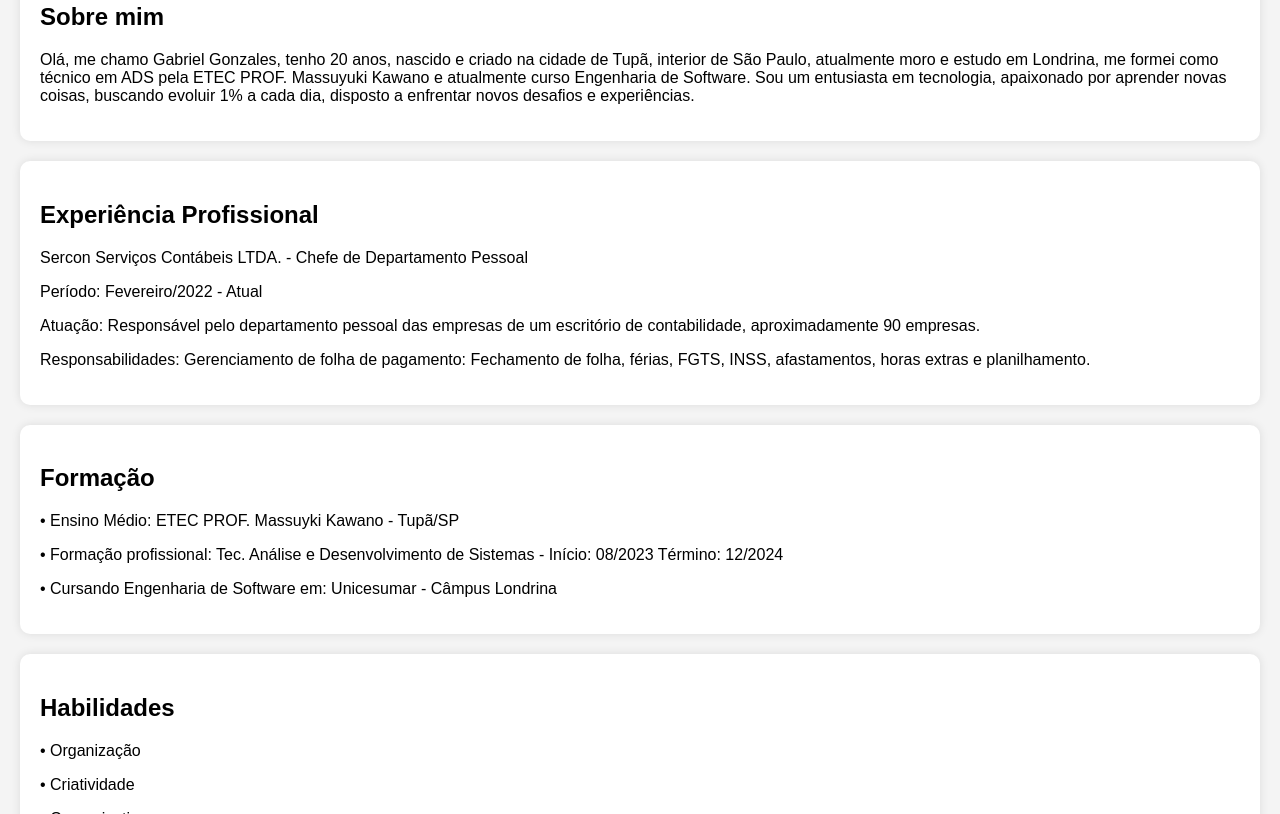
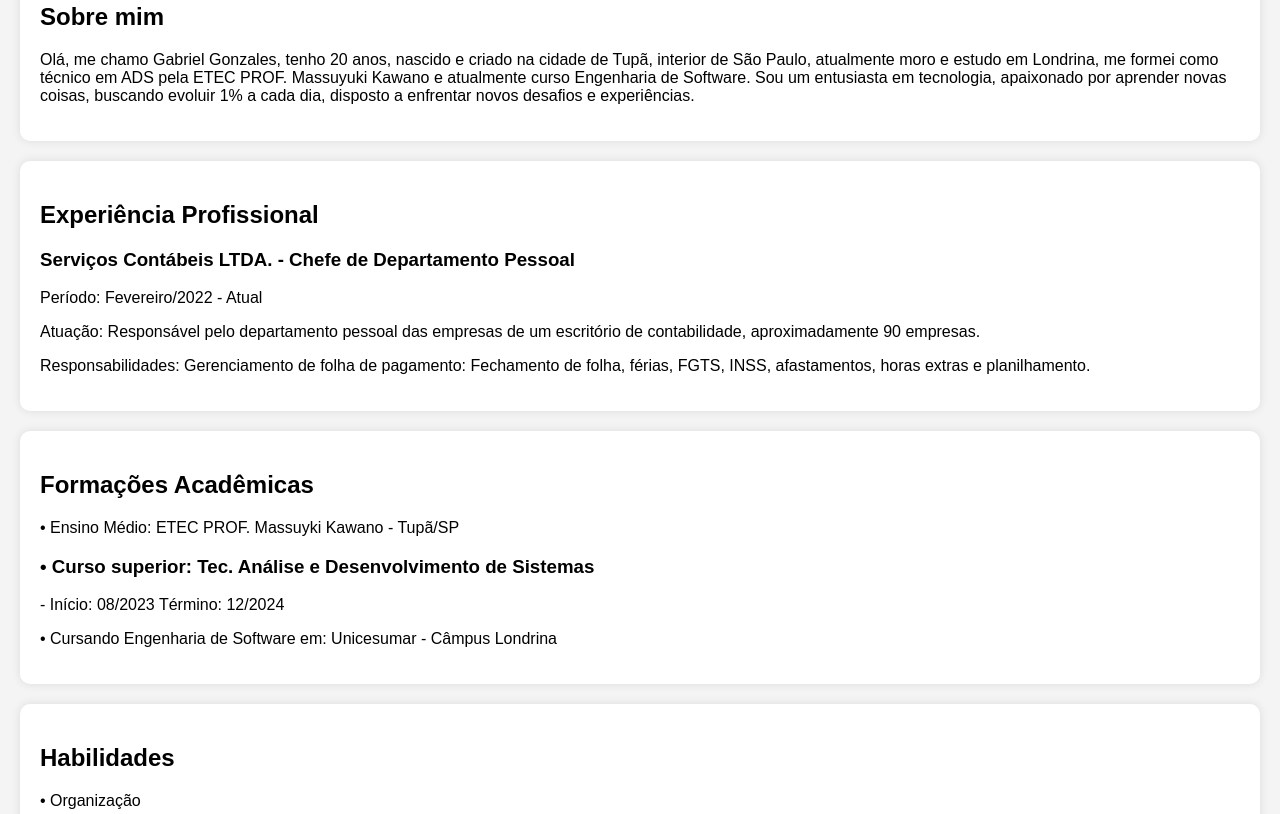
Before and after one commit to 07gonzales/curriculo_web, a plain HTML site: page index.html in a window 1280 px wide. Shown: the part 469-1283 px from the top of the page. Drawn offline with Linux system fonts and the light colour scheme; a script that the page names is missing.

Commit message:
Alterações visuais de tags h3 e p.

```diff
--- a/index.html
+++ b/index.html
@@ -32,7 +32,7 @@
 
     <section id="experiencia">
         <h2> Experiência Profissional</h2>
-        <p>Sercon Serviços Contábeis LTDA. - Chefe de Departamento Pessoal</p>
+        <h3> Serviços Contábeis LTDA. - Chefe de Departamento Pessoal</h3>
         <p>Período: Fevereiro/2022 - Atual</p>
         <p>Atuação: Responsável pelo departamento pessoal das empresas de um escritório de contabilidade,
             aproximadamente 90 empresas.</p>
@@ -43,9 +43,10 @@
 
 
     <section id="educacao">
-        <h2>Formação</h2>
+        <h2>Formações Acadêmicas</h2>
         <p> • Ensino Médio: ETEC PROF. Massuyki Kawano - Tupã/SP</p>
-        <p> • Formação profissional: Tec. Análise e Desenvolvimento de Sistemas - Início: 08/2023 Término: 12/2024 </p>
+        <h3>• Curso superior: Tec. Análise e Desenvolvimento de Sistemas</h3>
+        <p> - Início: 08/2023 Término: 12/2024</p>
         <p> • Cursando Engenharia de Software em: Unicesumar - Câmpus Londrina </p>
     </section>
 
```
